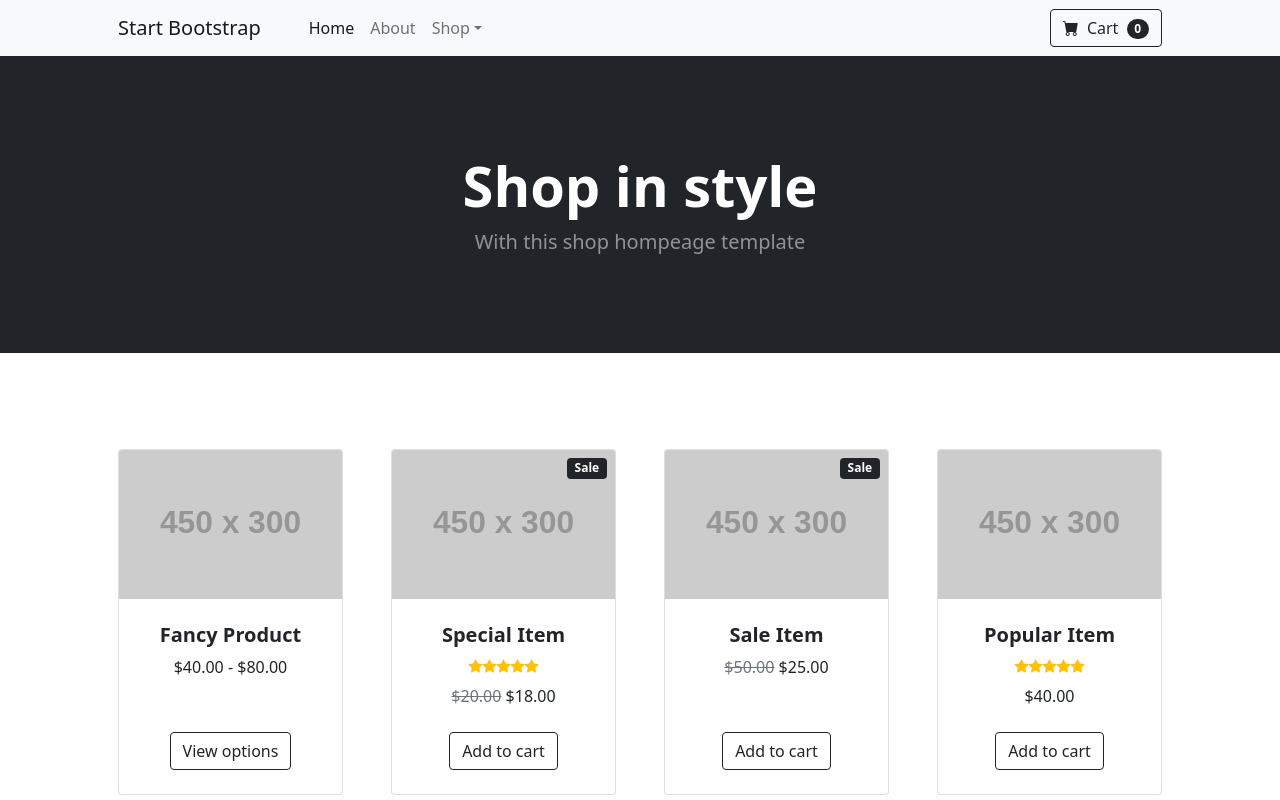
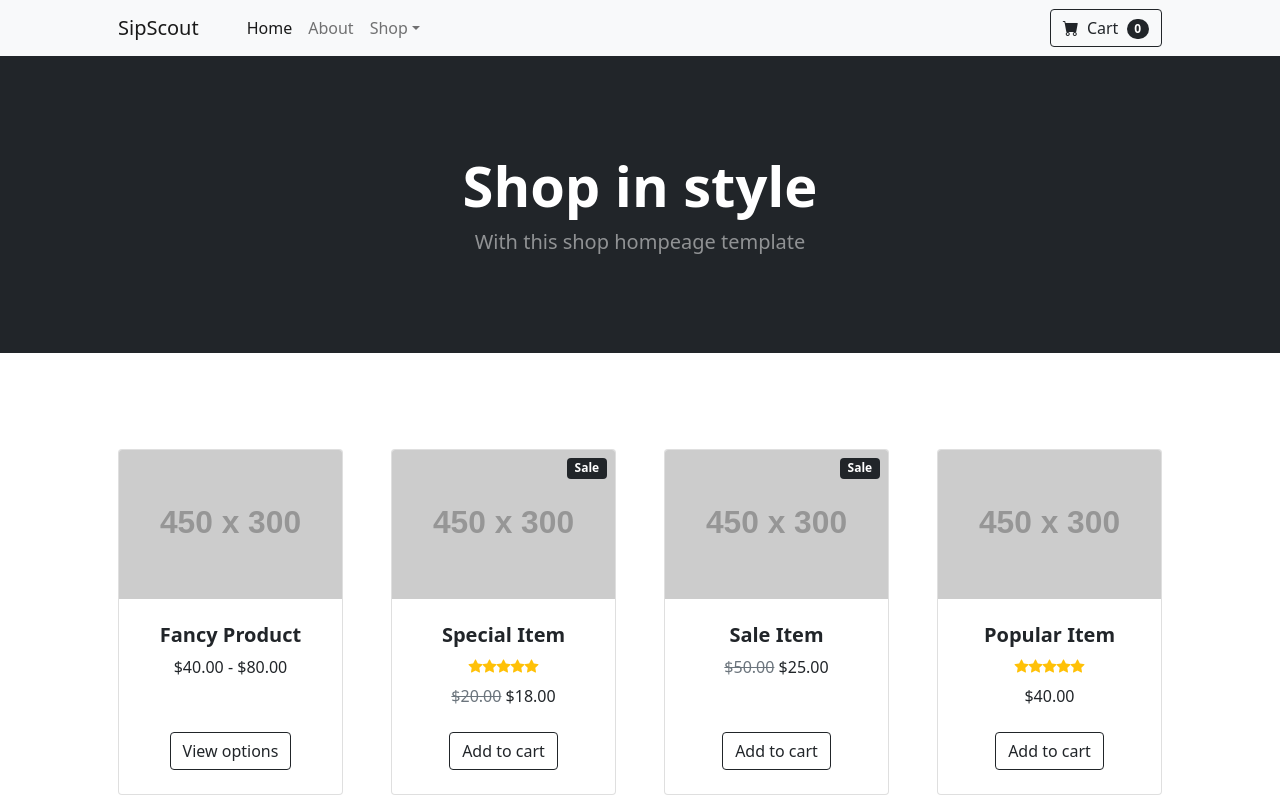
Before and after one commit to carlitalopez/SipScout, a plain HTML site: page Bootstrap/index.html in a window 1280 px wide. Shown: the top 800 px of the page. Drawn offline with nearby package versions, Linux system fonts and the light colour scheme; placeholder pictures from the web are drawn by us; files whose address does not match are found by name.

Commit message:
Changed 2 lines

```diff
--- a/Bootstrap/index.html
+++ b/Bootstrap/index.html
@@ -5,7 +5,7 @@
         <meta name="viewport" content="width=device-width, initial-scale=1, shrink-to-fit=no" />
         <meta name="description" content="" />
         <meta name="author" content="" />
-        <title>Shop Homepage - Start Bootstrap Template</title>
+        <title>Sipscout</title>
         <!-- Favicon-->
         <link rel="icon" type="image/x-icon" href="assets/favicon.ico" />
         <!-- Bootstrap icons-->
@@ -17,7 +17,7 @@
         <!-- Navigation-->
         <nav class="navbar navbar-expand-lg navbar-light bg-light">
             <div class="container px-4 px-lg-5">
-                <a class="navbar-brand" href="#!">Start Bootstrap</a>
+                <a class="navbar-brand" href="#!">SipScout</a>
                 <button class="navbar-toggler" type="button" data-bs-toggle="collapse" data-bs-target="#navbarSupportedContent" aria-controls="navbarSupportedContent" aria-expanded="false" aria-label="Toggle navigation"><span class="navbar-toggler-icon"></span></button>
                 <div class="collapse navbar-collapse" id="navbarSupportedContent">
                     <ul class="navbar-nav me-auto mb-2 mb-lg-0 ms-lg-4">
```
